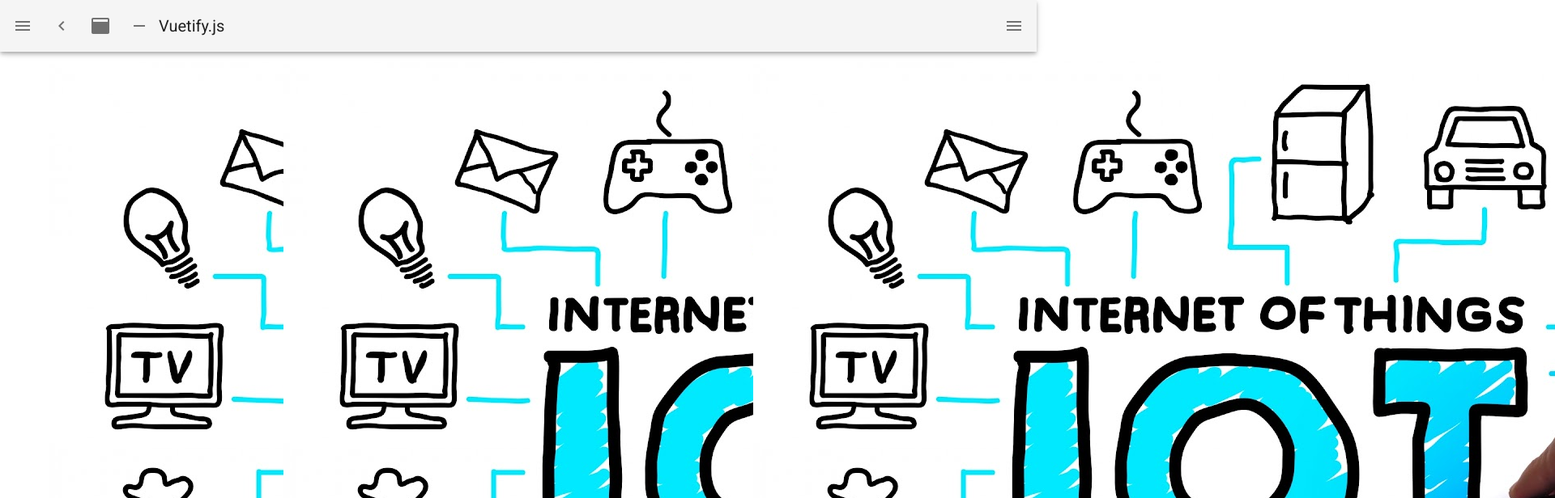
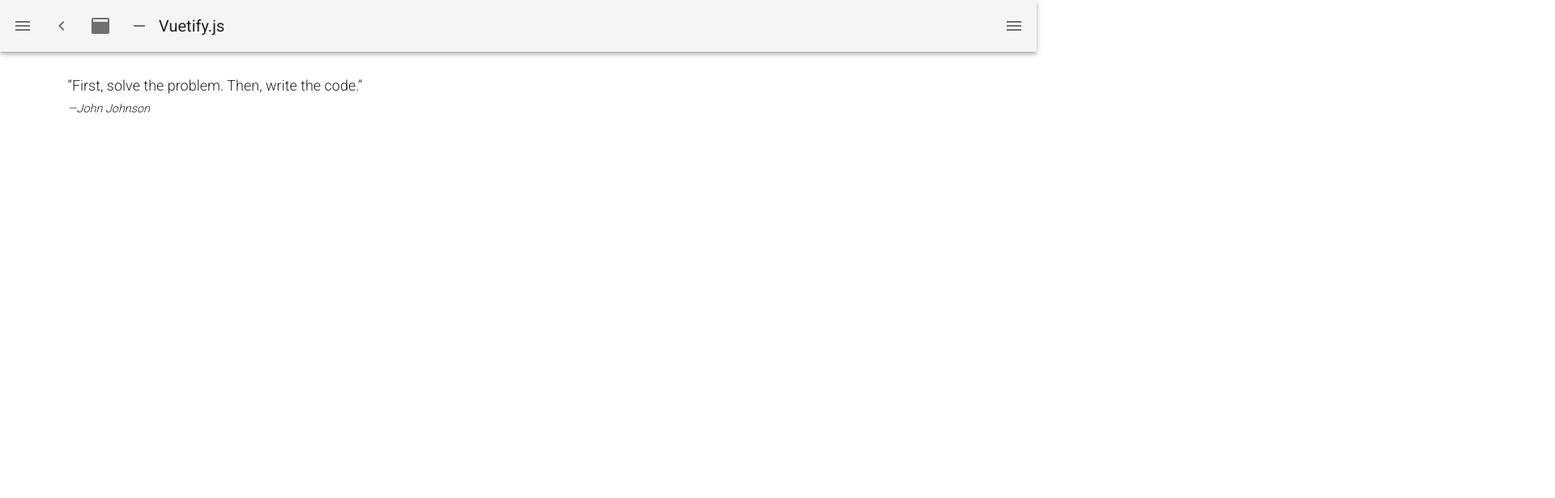
Before and after one commit to msn9w/first-study-nuxt, a Nuxt app: page /inspire in a window 1280 px wide. Shown: the top 616 px of the page at 81% size, 1920 px wide, since content can reach past the window. Built offline with nearby package versions, Linux system fonts and the light colour scheme.

Commit message:
入力フォームのルールを追加した

```diff
--- a/pages/chart.vue
+++ b/pages/chart.vue
@@ -21,6 +21,7 @@
             <v-col>
               <v-text-field
                 v-model="inputPrefname"
+                :rules="rules"
                 :counter="10"
                 label="都道府県"
               ></v-text-field>
@@ -36,7 +37,7 @@
             </v-col>
           </v-row>
           <v-row no-gutters style="height: 60px" align="end" justify="end">
-            <v-btn color="primary" @click="e1 = 2">決定</v-btn>
+            <v-btn :color="buttonColor" @click="moveTwo()">決定</v-btn>
             <v-btn text>クリア</v-btn>
           </v-row>
         </v-stepper-content>
@@ -45,7 +46,7 @@
           <v-card flat class="py-12">
             <v-card-text>
               <v-row align="center" justify="center">
-                <v-btn-toggle v-model="toggle_exclusive" mandatory>
+                <v-btn-toggle mandatory>
                   <div>
                     <v-tooltip bottom>
                       <template v-slot:activator="{ on, attrs }">
@@ -150,7 +151,7 @@
         </v-stepper-content>
 
         <v-stepper-content step="3">
-          <v-row justify="center" v-if="isSuccess">
+          <v-row justify="center" v-if="this.isSuccess">
             <GChart
               :type="chartType"
               :data="chartData"
@@ -175,7 +176,6 @@ export default {
   },
   data() {
     return {
-      e1: '1',
       inputPrefname: '',
       inputCityname: '',
       prefCode: '',
@@ -190,6 +190,8 @@ export default {
         height: 300,
       },
       isSuccess: false,
+      e1: '1',
+      rules: [(value) => !!value || '必須項目です'],
     }
   },
   methods: {
@@ -250,6 +252,17 @@ export default {
         this.isSuccess = false
       }
     },
+    moveTwo() {
+      if (this.inputPrefname) {
+        this.e1 = 2
+      }
+    },
+  },
+  computed: {
+    buttonColor: function () {
+      if (this.inputPrefname) return 'primary'
+      else return 'gray'
+    },
   },
 }
 </script>
--- a/pages/index.vue
+++ b/pages/index.vue
@@ -1,17 +1,17 @@
 <template>
   <v-row justify="center" align="center">
-    <v-col cols="12" sm="8" md="6">
+    <v-col>
       <v-container>
         <v-row>
-          <v-col cols="auto" md="4">
+          <v-col>
             <v-text-field
               v-model="inputName"
               :counter="30"
               label="user name"
-            ></v-text-field>
-          </v-col>
-          <v-col cols="auto" >
-            <v-btn @click="searchGithubAccount()">🔍</v-btn>
+              append-outer-icon="mdi-magnify"
+              @click:append-outer="searchGithubAccount()"
+            >
+            </v-text-field>
           </v-col>
         </v-row>
       </v-container>
--- a/pages/inspire.vue
+++ b/pages/inspire.vue
@@ -1,24 +1,6 @@
 <template>
   <v-row>
     <v-col>
-      <v-layout wrap>
-        <v-flex lg3>
-          <img
-            src="/10c2179ae9ce87b3ce897d73fff8695c_m.jpg"
-          />
-        </v-flex>
-
-        <v-flex lg6>
-          <img
-            src="/10c2179ae9ce87b3ce897d73fff8695c_m.jpg"
-          />
-        </v-flex>
-        <v-flex lg3>
-          <img
-            src="/10c2179ae9ce87b3ce897d73fff8695c_m.jpg"
-          />
-        </v-flex>
-      </v-layout>
 
       <blockquote class="blockquote">
         &#8220;First, solve the problem. Then, write the code.&#8221;
```
